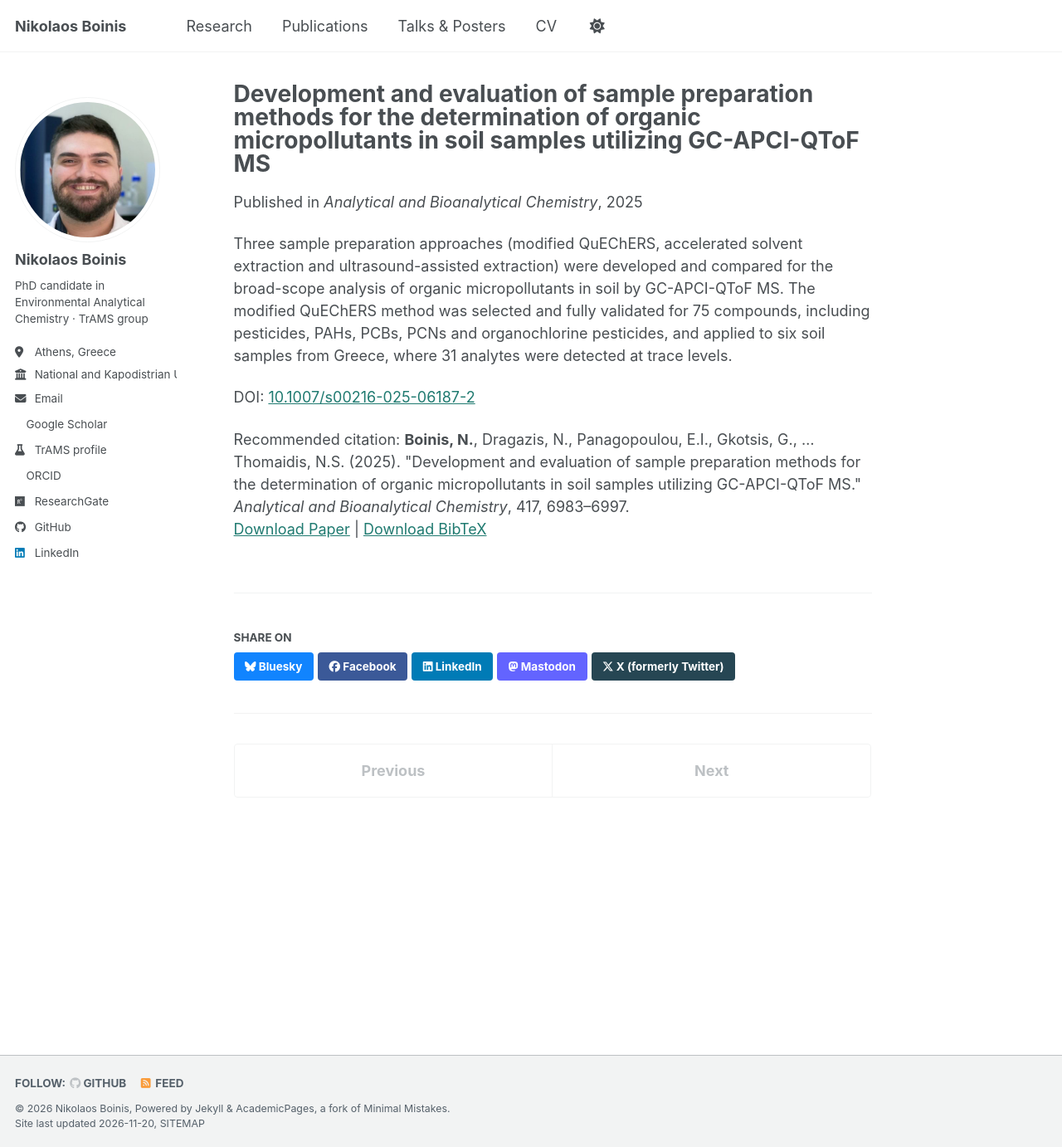
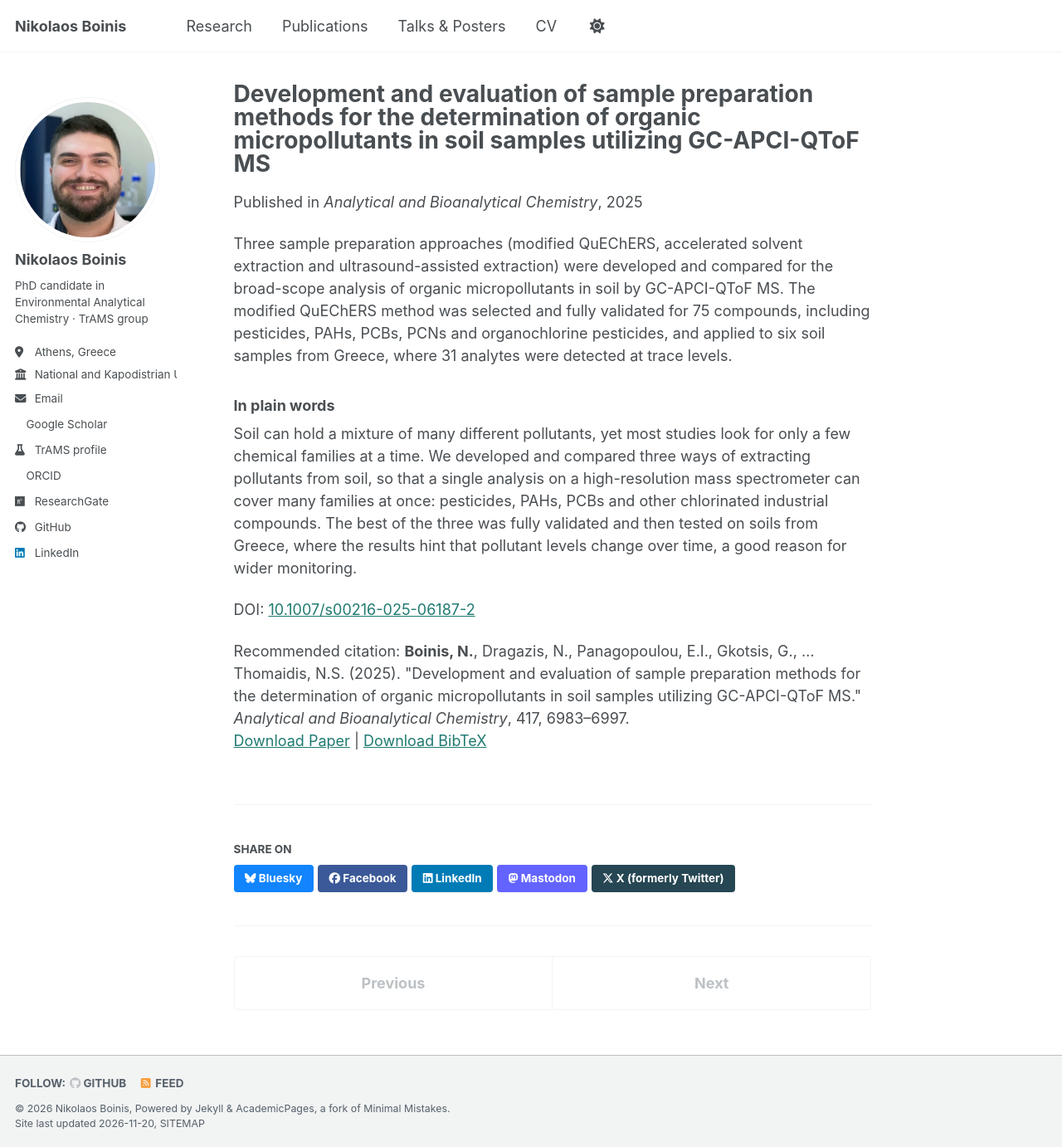
Before and after one commit to nboinis/nboinis.github.io, a Jekyll site: the page built from _publications/2025-10-25-soil-gc-apci-qtof.md, in a window 1280 px wide and 1382 px high. Shown: the whole window at 83% size. Built offline with Jekyll 4.4.1, drawn with Linux system fonts in a browser that asks for light colours; a script bundle is joined from its source files by our own code; a style sheet for code colours, icons or effects is not loaded.

Commit message:
Soil paper page: add plain-language summary and citation metadata

```diff
--- a/_publications/2025-10-25-soil-gc-apci-qtof.md
+++ b/_publications/2025-10-25-soil-gc-apci-qtof.md
@@ -9,10 +9,21 @@ venue: 'Analytical and Bioanalytical Chemistry'
 paperurl: 'https://doi.org/10.1007/s00216-025-06187-2'
 bibtexurl: '/files/boinis2025soil.bib'
 citation: '<b>Boinis, N.</b>, Dragazis, N., Panagopoulou, E.I., Gkotsis, G., … Thomaidis, N.S. (2025). &quot;Development and evaluation of sample preparation methods for the determination of organic micropollutants in soil samples utilizing GC-APCI-QToF MS.&quot; <i>Analytical and Bioanalytical Chemistry</i>, 417, 6983–6997.'
+doi: '10.1007/s00216-025-06187-2'
+authors: ['Boinis, Nikolaos', 'Dragazis, Nikolaos', 'Panagopoulou, Eleni I.', 'Gkotsis, Georgios', 'Thomaidis, Nikolaos S.']
+journal_volume: '417'
+journal_issue: '30'
+first_page: '6983'
+last_page: '6997'
+open_access: true
 header:
   teaser: "publications/soil-method.svg"
 ---
 
 Three sample preparation approaches (modified QuEChERS, accelerated solvent extraction and ultrasound-assisted extraction) were developed and compared for the broad-scope analysis of organic micropollutants in soil by GC-APCI-QToF MS. The modified QuEChERS method was selected and fully validated for 75 compounds, including pesticides, PAHs, PCBs, PCNs and organochlorine pesticides, and applied to six soil samples from Greece, where 31 analytes were detected at trace levels.
 
+### In plain words
+
+Soil can hold a mixture of many different pollutants, yet most studies look for only a few chemical families at a time. We developed and compared three ways of extracting pollutants from soil, so that a single analysis on a high-resolution mass spectrometer can cover many families at once: pesticides, PAHs, PCBs and other chlorinated industrial compounds. The best of the three was fully validated and then tested on soils from Greece, where the results hint that pollutant levels change over time, a good reason for wider monitoring.
+
 DOI: [10.1007/s00216-025-06187-2](https://doi.org/10.1007/s00216-025-06187-2)
```
